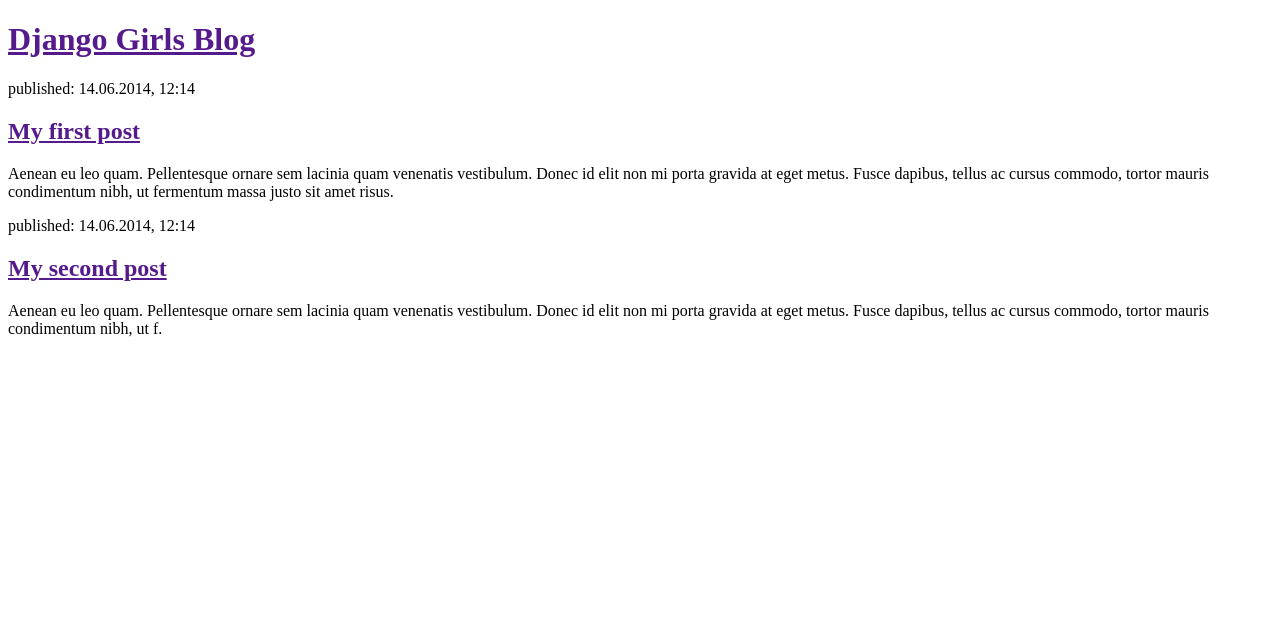
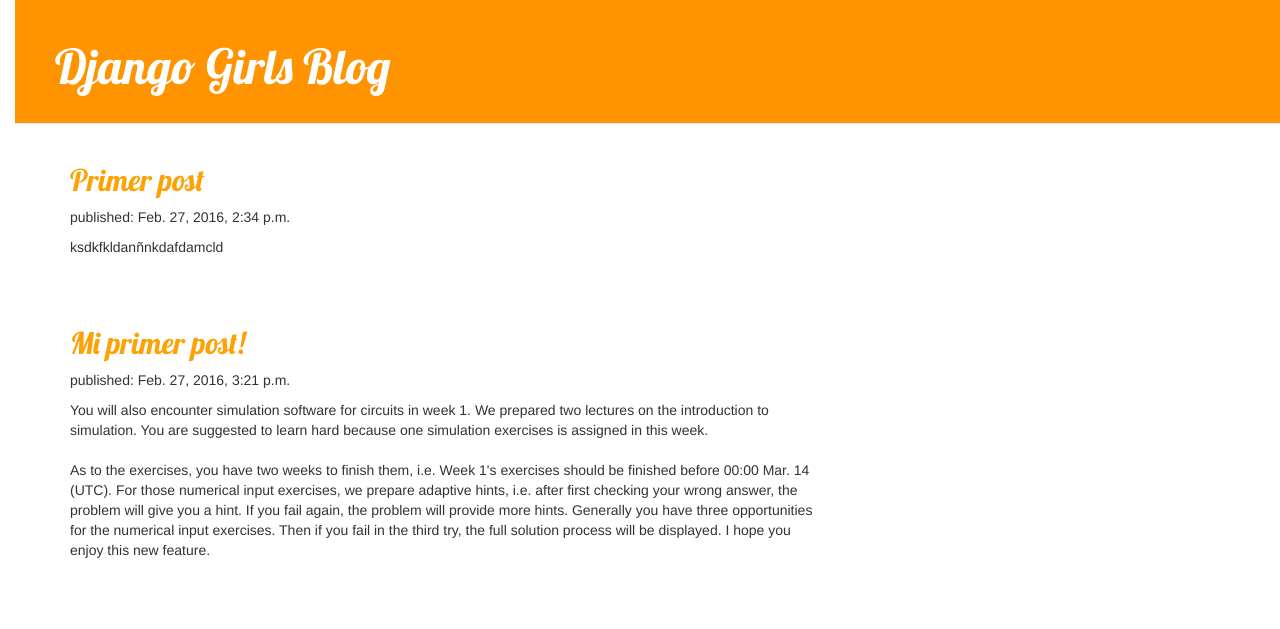
Before and after one commit to LissetCuevas/my-first-blog, a Django app: page / in a window 1280 px wide. Shown: the top 629 px of the page. Run offline with Django 3.2, Linux system fonts and the light colour scheme; data comes from the database, SQL or seed files in the repository; both versions use the stored data as it was after the commit; some libraries are stand-ins or nearby versions.

Commit message:
La otra mitad del proyecto

```diff
--- /dev/null
+++ b/blog/static/css/blog.css
@@ -0,0 +1,61 @@
+h1 a {
+    color: #FCA205;
+    font-family: 'Lobster';
+}
+
+h2 a {
+    color: #FCA205;
+    font-family: 'Lobster';
+}
+
+body {
+    padding-left: 15px;
+}
+
+.page-header {
+    background-color: #ff9400;
+    margin-top: 0;
+    padding: 20px 20px 20px 40px;
+}
+
+.page-header h1, .page-header h1 a, .page-header h1 a:visited, .page-header h1 a:active {
+    color: #ffffff;
+    font-size: 36pt;
+    text-decoration: none;
+}
+
+.content {
+    margin-left: 40px;
+}
+
+h1, h2, h3, h4 {
+    font-family: 'Lobster', cursive;
+}
+
+.date {
+    float: right;
+    color: #828282;
+}
+
+.save {
+    float: right;
+}
+
+.post-form textarea, .post-form input {
+    width: 100%;
+}
+
+.top-menu, .top-menu:hover, .top-menu:visited {
+    color: #ffffff;
+    float: right;
+    font-size: 26pt;
+    margin-right: 20px;
+}
+
+.post {
+    margin-bottom: 70px;
+}
+
+.post h1 a, .post h1 a:visited {
+    color: #000000;
+}
--- /dev/null
+++ b/blog/templates/blog/base.html
@@ -0,0 +1,26 @@
+{% load staticfiles %}
+<!DOCTYPE html>
+<html lang="en">
+<head>
+	<meta charset="UTF-8">
+	<title>Django Girls</title>
+
+	<link rel="stylesheet" href="//maxcdn.bootstrapcdn.com/bootstrap/3.2.0/css/bootstrap.min.css">
+    <link rel="stylesheet" href="//maxcdn.bootstrapcdn.com/bootstrap/3.2.0/css/bootstrap-theme.min.css">
+    <link rel="stylesheet" href="{% static 'css/blog.css' %}">
+    <link href="http://fonts.googleapis.com/css?family=Lobster&subset=latin,latin-ext" rel="stylesheet" type="text/css">
+</head>
+<body>
+	<div class="page-header">
+        <h1><a href="/">Django Girls Blog</a></h1>
+    </div>
+    <div class="content container">
+        <div class="row">
+            <div class="col-md-8">
+            {% block content %}
+            {% endblock %}
+            </div>
+        </div>
+    </div>
+</body>
+</html>
--- a/blog/templates/blog/post_list.html
+++ b/blog/templates/blog/post_list.html
@@ -1,24 +1,11 @@
-<!DOCTYPE html>
-<html lang="en">
-<head>
-	<meta charset="UTF-8">
-	<title>Django Girls</title>
-</head>
-<body>
-	<div>
-        <h1><a href="">Django Girls Blog</a></h1>
-    </div>
+{% extends 'blog/base.html' %}
 
-    <div>
-        <p>published: 14.06.2014, 12:14</p>
-        <h2><a href="">My first post</a></h2>
-        <p>Aenean eu leo quam. Pellentesque ornare sem lacinia quam venenatis vestibulum. Donec id elit non mi porta gravida at eget metus. Fusce dapibus, tellus ac cursus commodo, tortor mauris condimentum nibh, ut fermentum massa justo sit amet risus.</p>
-    </div>
-
-    <div>
-        <p>published: 14.06.2014, 12:14</p>
-        <h2><a href="">My second post</a></h2>
-        <p>Aenean eu leo quam. Pellentesque ornare sem lacinia quam venenatis vestibulum. Donec id elit non mi porta gravida at eget metus. Fusce dapibus, tellus ac cursus commodo, tortor mauris condimentum nibh, ut f.</p>
-    </div>
-</body>
-</html>
+{% block content %}
+    {% for post in posts %}
+	    <div class="post">
+	        <h2><a href="{% url 'blog.views.post_detail' pk=post.pk %}">{{ post.title }}</a></h2>
+	        <p>published: {{ post.published_date }}</p>
+	        <p>{{ post.text|linebreaks }}</p>
+	    </div>
+	{% endfor %}
+{% endblock content %}
--- a/blog/urls.py
+++ b/blog/urls.py
@@ -3,4 +3,5 @@
 
 urlpatterns = [
 	url(r'^$', views.post_list, name='post_list'),
+	url(r'^post/(?P<pk>[0-9]+)/$', views.post_detail),
 ]
--- a/blog/views.py
+++ b/blog/views.py
@@ -1,4 +1,12 @@
 from django.shortcuts import render
+from .models import Post
+from django.utils import timezone
+from django.shortcuts import render, get_object_or_404
 
 def post_list(request):
-    return render(request, 'blog/post_list.html', {})
+	posts = Post.objects.filter(published_date__lte=timezone.now()).order_by('published_date')
+	return render(request, 'blog/post_list.html', {'posts':posts})
+
+def post_detail(request, pk):
+    post = get_object_or_404(Post, pk=pk)
+    return render(request, 'blog/post_detail.html', {'post': post})
```
Also changed, not shown: blog/templates/blog/post_detail.html (added, +13 -0 lines), db.sqlite3.
